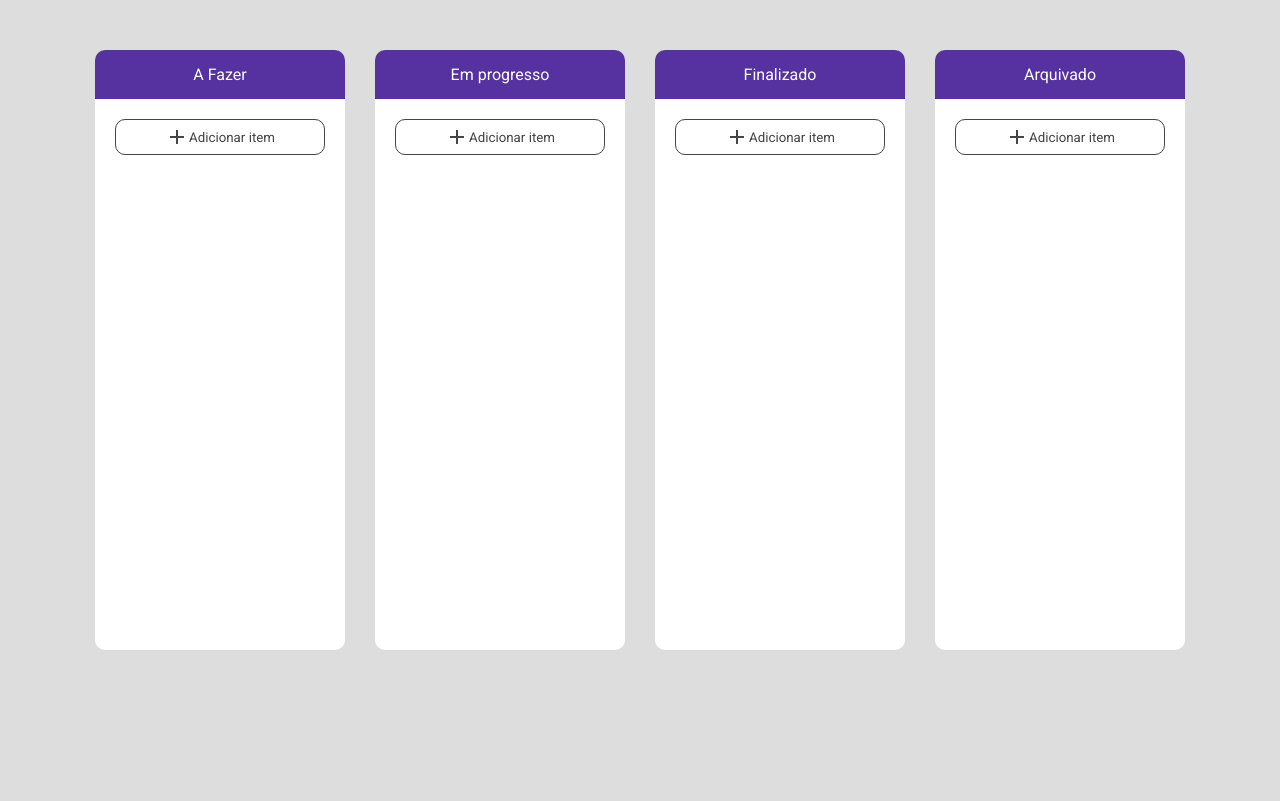
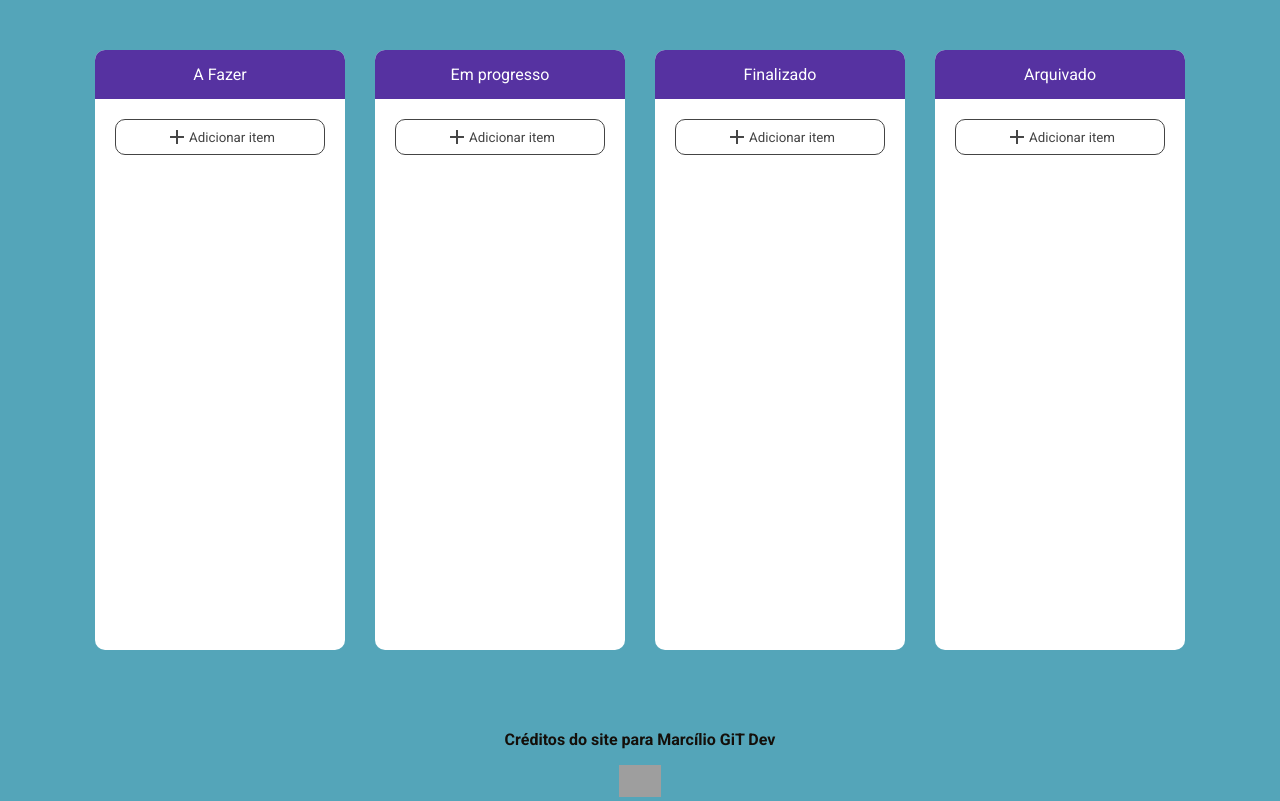
Before and after one commit to MarcilioGiT/Kanban, a plain HTML site: page index.html in a window 1280 px wide. Drawn offline with Linux system fonts and the light colour scheme; grey boxes are pictures that could not be loaded.

Commit message:
Add files via upload

```diff
--- a/index.html
+++ b/index.html
@@ -108,6 +108,15 @@
       </div>
     </div>
   </div>
+      </div>
+    <div class="footer-creditos">
+      Créditos do site para Marcílio GiT Dev
+    </div>
+    <div class="footer-social">
+      <a href="https://instagram.com/_marciliox" target="_blank" rel="noopener">
+        <img src="https://ext.same-assets.com/2292570714/462745726.png" alt="Instagram" height="24"/>
+      </a>
+    </div>
 
   <script src="script.js"></script>
 </body>
--- a/style.css
+++ b/style.css
@@ -11,7 +11,7 @@
   }
 
   body {
-    background-color: #DDD;
+    background-color: #54a5b9;
   }
 
   .header {
@@ -180,3 +180,27 @@
           display: block;
           margin-left: auto;
         }
+       .footer-creditos {
+       display: block;
+       text-align: center;
+       margin-top: 30px;
+       color: #140f0a;
+       text-decoration: none;
+       font-weight: bold;
+       }
+       .footer-social {
+       text-align: center;
+       margin-top: 1rem;
+       color: #350a86;
+       }
+
+       .footer-social a img {
+       height: 32px;
+       transition: transform 0.3s ease, filter 0.3s ease;
+       }
+
+       .footer-social a:hover img {
+       transform: scale(1.1);
+       filter: brightness(1.2);
+       filter: hue-rotate(320deg) saturate(1.5);
+       }
```
Also changed, not shown: Kanban.png.
